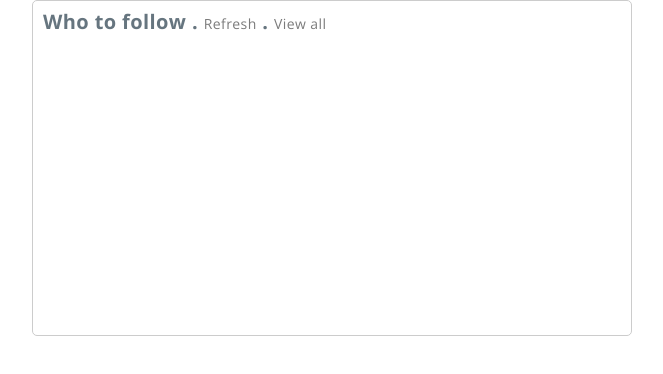
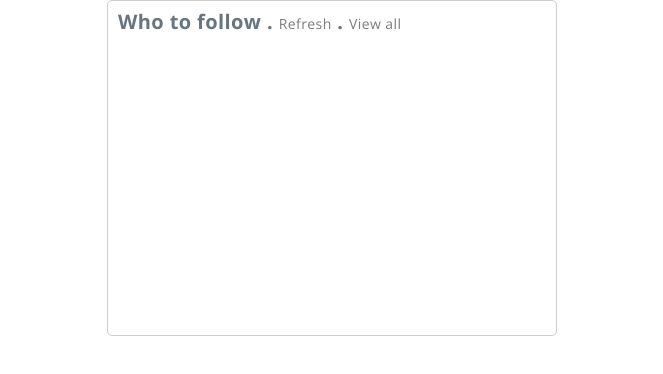
Before and after one commit to nqphuong/who-to-follow, a plain HTML site: page index.html in a window 1280 px wide. Shown: the whole page, without its empty margins (308-971 px from the left). Drawn offline with nearby package versions, Linux system fonts and the light colour scheme; no server answers.

Commit message:
image to documentation

```diff
--- a/css/main.css
+++ b/css/main.css
@@ -25,7 +25,7 @@ body{
 .container{
   padding: 5px 10px;
   border: #ccc solid 1px;
-  width: 600px;
+  width: 450px;
   border-radius: 5px;
 }
 
```
Also changed, not shown: images/1st_main_screen.png (added).
